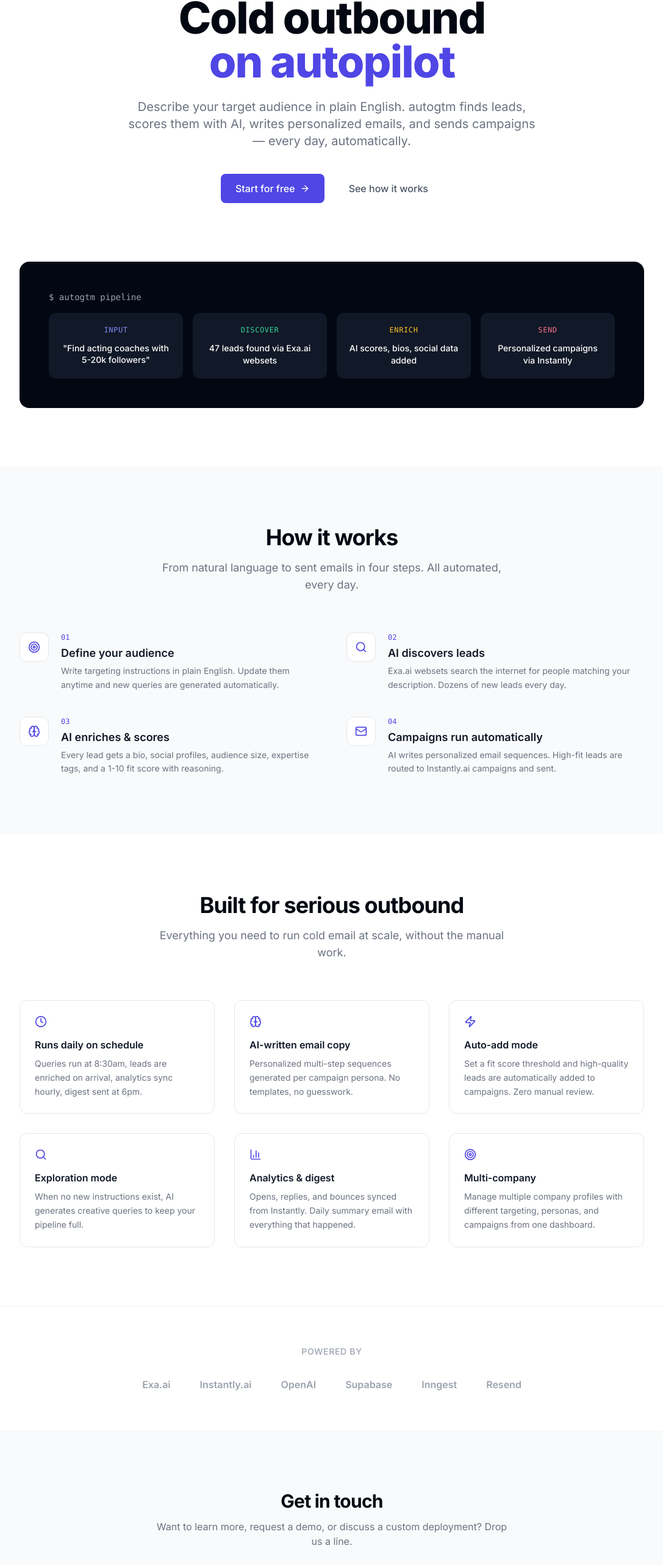
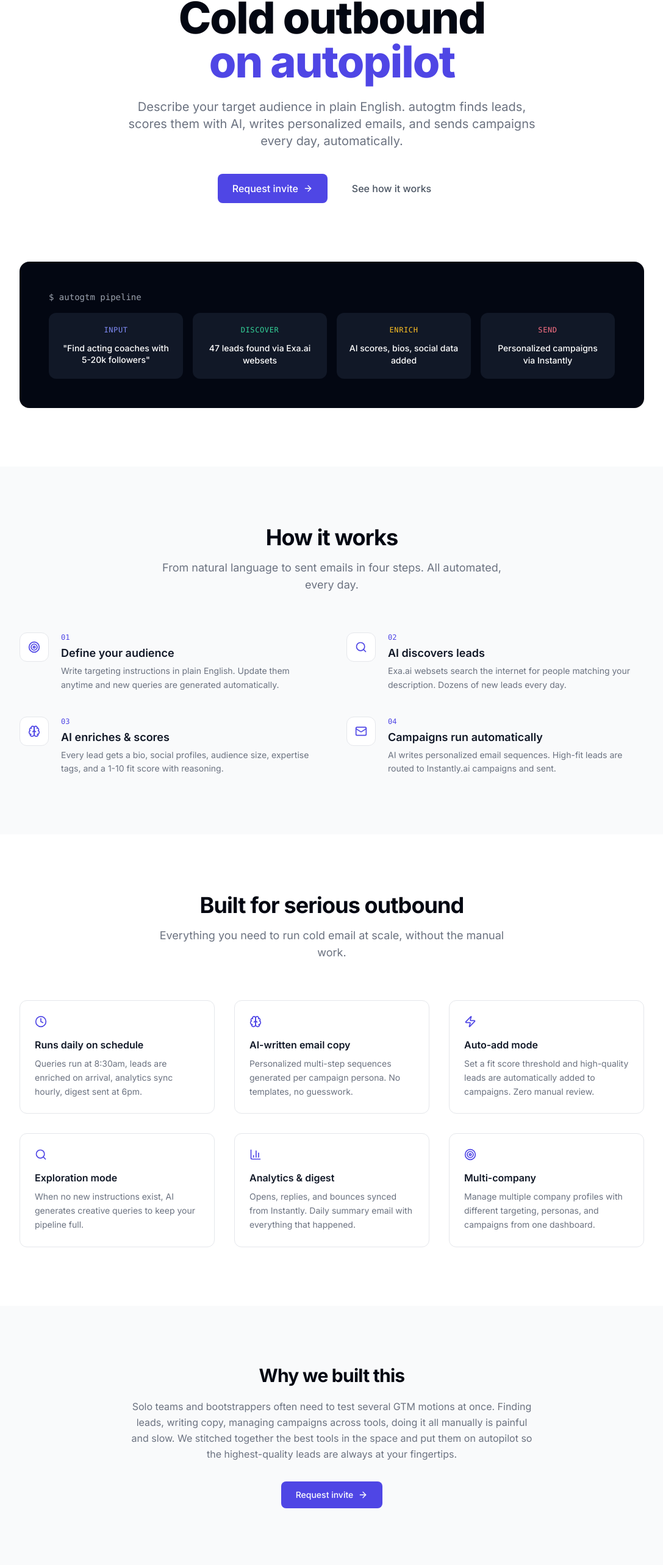
Before and after one commit to bholagabbar/autogtm, a Next.js app in the folder apps/autogtm/: page / in a window 1280 px wide. Shown: the part 231-2797 px from the top of the page at 61% size, without its empty margins (96-1183 px from the left). Built offline with nearby package versions, Linux system fonts and the light colour scheme.

Commit message:
Fix login etc

```diff
--- a/apps/autogtm/src/app/api/validate-invite-code/route.ts
+++ b/apps/autogtm/src/app/api/validate-invite-code/route.ts
@@ -1,6 +1,6 @@
 import { NextRequest, NextResponse } from 'next/server';
 
-const VALID_INVITE_CODES = (process.env.INVITE_CODES || 'AUTOGTM').split(',').map(c => c.trim().toUpperCase());
+const VALID_INVITE_CODES = (process.env.INVITE_CODES || 'GTMBETA').split(',').map(c => c.trim().toUpperCase());
 
 export async function POST(request: NextRequest) {
   const { inviteCode } = await request.json();
--- a/apps/autogtm/src/app/page.tsx
+++ b/apps/autogtm/src/app/page.tsx
@@ -2,29 +2,28 @@
 
 import { useState } from 'react';
 import Link from 'next/link';
-import { ArrowRight, Search, Brain, Mail, BarChart3, Zap, Clock, Target, Send } from 'lucide-react';
+import { ArrowRight, Search, Brain, Mail, BarChart3, Zap, Clock, Target, X } from 'lucide-react';
 
 export default function LandingPage() {
+  const [showContact, setShowContact] = useState(false);
   const [contactForm, setContactForm] = useState({ name: '', email: '', message: '' });
   const [sending, setSending] = useState(false);
   const [sent, setSent] = useState(false);
-  const [error, setError] = useState('');
 
   const handleContact = async (e: React.FormEvent) => {
     e.preventDefault();
     setSending(true);
-    setError('');
     try {
       const res = await fetch('/api/contact', {
         method: 'POST',
         headers: { 'Content-Type': 'application/json' },
         body: JSON.stringify(contactForm),
       });
-      if (!res.ok) throw new Error('Failed to send');
+      if (!res.ok) throw new Error('Failed');
       setSent(true);
       setContactForm({ name: '', email: '', message: '' });
     } catch {
-      setError('Something went wrong. Try emailing us directly at shreyans@cmnlabs.co');
+      // silent fail
     } finally {
       setSending(false);
     }
@@ -46,12 +45,12 @@ export default function LandingPage() {
             >
               Sign in
             </Link>
-            <Link
-              href="/login"
+            <button
+              onClick={() => { setShowContact(true); setSent(false); }}
               className="text-sm font-medium text-white bg-indigo-600 hover:bg-indigo-700 transition-colors px-4 py-2 rounded-lg"
             >
-              Get Started
-            </Link>
+              Request invite
+            </button>
           </div>
         </div>
       </nav>
@@ -69,16 +68,16 @@ export default function LandingPage() {
             <span className="text-indigo-600">on autopilot</span>
           </h1>
           <p className="mt-6 text-lg sm:text-xl text-gray-500 max-w-2xl mx-auto leading-relaxed">
-            Describe your target audience in plain English. autogtm finds leads, scores them with AI, writes personalized emails, and sends campaigns &mdash; every day, automatically.
+            Describe your target audience in plain English. autogtm finds leads, scores them with AI, writes personalized emails, and sends campaigns every day, automatically.
           </p>
           <div className="mt-10 flex flex-col sm:flex-row items-center justify-center gap-4">
-            <Link
-              href="/login"
+            <button
+              onClick={() => { setShowContact(true); setSent(false); }}
               className="inline-flex items-center gap-2 bg-indigo-600 hover:bg-indigo-700 text-white font-medium px-6 py-3 rounded-lg transition-colors text-base"
             >
-              Start for free
+              Request invite
               <ArrowRight className="h-4 w-4" />
-            </Link>
+            </button>
             <a
               href="#how-it-works"
               className="inline-flex items-center gap-2 text-gray-600 hover:text-gray-900 font-medium px-6 py-3 transition-colors text-base"
@@ -223,102 +222,97 @@ export default function LandingPage() {
         </div>
       </section>
 
-      {/* Integrations */}
-      <section className="py-16 px-6 border-y border-gray-100">
-        <div className="max-w-5xl mx-auto">
-          <p className="text-center text-sm font-medium text-gray-400 uppercase tracking-wider mb-8">
-            Powered by
+      {/* Why */}
+      <section className="py-24 px-6 bg-gray-50">
+        <div className="max-w-2xl mx-auto text-center">
+          <h2 className="text-2xl sm:text-3xl font-bold tracking-tight text-gray-950">
+            Why we built this
+          </h2>
+          <p className="mt-5 text-gray-500 leading-relaxed">
+            Solo teams and bootstrappers often need to test several GTM motions at once. Finding leads, writing copy, managing campaigns across tools, doing it all manually is painful and slow. We stitched together the best tools in the space and put them on autopilot so the highest-quality leads are always at your fingertips.
           </p>
-          <div className="flex flex-wrap items-center justify-center gap-x-12 gap-y-4">
-            {['Exa.ai', 'Instantly.ai', 'OpenAI', 'Supabase', 'Inngest', 'Resend'].map((name) => (
-              <span key={name} className="text-base font-semibold text-gray-400">
-                {name}
-              </span>
-            ))}
+          <div className="mt-8">
+            <button
+              onClick={() => { setShowContact(true); setSent(false); }}
+              className="inline-flex items-center gap-2 bg-indigo-600 hover:bg-indigo-700 text-white font-medium px-6 py-3 rounded-lg transition-colors text-sm"
+            >
+              Request invite
+              <ArrowRight className="h-4 w-4" />
+            </button>
           </div>
         </div>
       </section>
 
-      {/* Contact */}
-      <section id="contact" className="py-24 px-6 bg-gray-50">
-        <div className="max-w-xl mx-auto">
-          <div className="text-center mb-10">
-            <h2 className="text-3xl font-bold tracking-tight text-gray-950">Get in touch</h2>
-            <p className="mt-3 text-gray-500">
-              Want to learn more, request a demo, or discuss a custom deployment? Drop us a line.
-            </p>
-          </div>
+      {/* Contact Modal */}
+      {showContact && (
+        <div className="fixed inset-0 z-50 flex items-center justify-center bg-black/40 backdrop-blur-sm" onClick={() => setShowContact(false)}>
+          <div className="bg-white rounded-xl w-full max-w-md mx-4 p-6 relative" onClick={(e) => e.stopPropagation()}>
+            <button onClick={() => setShowContact(false)} className="absolute top-4 right-4 text-gray-400 hover:text-gray-600">
+              <X className="h-4 w-4" />
+            </button>
             {sent ? (
-            <div className="bg-white border border-gray-200 rounded-xl p-8 text-center">
-              <div className="w-12 h-12 bg-emerald-50 rounded-full flex items-center justify-center mx-auto mb-4">
-                <Send className="h-5 w-5 text-emerald-600" />
-              </div>
-              <h3 className="text-lg font-semibold text-gray-900 mb-1">Message sent</h3>
-              <p className="text-sm text-gray-500">We&apos;ll get back to you shortly.</p>
+              <div className="text-center py-4">
+                <p className="text-sm font-medium text-gray-900">Request received. We&#39;ll be in touch.</p>
               </div>
             ) : (
-            <form onSubmit={handleContact} className="bg-white border border-gray-200 rounded-xl p-8 space-y-5">
-              <div>
-                <label htmlFor="contact-name" className="block text-sm font-medium text-gray-700 mb-1.5">Name</label>
+              <form onSubmit={handleContact} className="space-y-4">
+                <h3 className="text-base font-semibold text-gray-900">Request an invite</h3>
+                <p className="text-sm text-gray-500">autogtm is currently invite-only. Tell us a bit about yourself and we&#39;ll send you a code.</p>
                 <input
-                  id="contact-name"
                   type="text"
                   required
                   value={contactForm.name}
                   onChange={(e) => setContactForm({ ...contactForm, name: e.target.value })}
-                  className="w-full rounded-lg border border-gray-200 px-4 py-2.5 text-sm focus:outline-none focus:ring-2 focus:ring-indigo-500 focus:border-transparent"
-                  placeholder="Your name"
+                  className="w-full rounded-lg border border-gray-200 px-3 py-2 text-sm focus:outline-none focus:ring-2 focus:ring-indigo-500 focus:border-transparent"
+                  placeholder="Name"
                 />
-              </div>
-              <div>
-                <label htmlFor="contact-email" className="block text-sm font-medium text-gray-700 mb-1.5">Email</label>
                 <input
-                  id="contact-email"
                   type="email"
                   required
                   value={contactForm.email}
                   onChange={(e) => setContactForm({ ...contactForm, email: e.target.value })}
-                  className="w-full rounded-lg border border-gray-200 px-4 py-2.5 text-sm focus:outline-none focus:ring-2 focus:ring-indigo-500 focus:border-transparent"
-                  placeholder="you@company.com"
+                  className="w-full rounded-lg border border-gray-200 px-3 py-2 text-sm focus:outline-none focus:ring-2 focus:ring-indigo-500 focus:border-transparent"
+                  placeholder="Email"
                 />
-              </div>
-              <div>
-                <label htmlFor="contact-message" className="block text-sm font-medium text-gray-700 mb-1.5">Message</label>
                 <textarea
-                  id="contact-message"
-                  required
-                  rows={4}
+                  rows={2}
                   value={contactForm.message}
                   onChange={(e) => setContactForm({ ...contactForm, message: e.target.value })}
-                  className="w-full rounded-lg border border-gray-200 px-4 py-2.5 text-sm focus:outline-none focus:ring-2 focus:ring-indigo-500 focus:border-transparent resize-none"
-                  placeholder="Tell us about your use case..."
+                  className="w-full rounded-lg border border-gray-200 px-3 py-2 text-sm focus:outline-none focus:ring-2 focus:ring-indigo-500 focus:border-transparent resize-none"
+                  placeholder="What are you working on? (optional)"
                 />
-              </div>
-              {error && (
-                <p className="text-sm text-red-600">{error}</p>
-              )}
                 <button
                   type="submit"
                   disabled={sending}
-                className="w-full bg-indigo-600 hover:bg-indigo-700 text-white font-medium py-2.5 px-4 rounded-lg transition-colors text-sm disabled:opacity-50"
+                  className="w-full bg-gray-900 hover:bg-gray-800 text-white font-medium py-2 px-4 rounded-lg transition-colors text-sm disabled:opacity-50"
                 >
-                {sending ? 'Sending...' : 'Send message'}
+                  {sending ? 'Sending...' : 'Request invite'}
                 </button>
               </form>
             )}
           </div>
-      </section>
+        </div>
+      )}
 
       {/* Footer */}
-      <footer className="py-12 px-6 border-t border-gray-100">
+      <footer className="py-10 px-6 border-t border-gray-100">
         <div className="max-w-5xl mx-auto flex flex-col sm:flex-row items-center justify-between gap-4">
           <div className="flex items-center gap-0">
             <span className="font-black text-lg tracking-tight text-gray-900">auto</span>
             <span className="font-black text-lg tracking-tight text-white bg-indigo-600 px-1.5 py-0.5 rounded-md ml-0.5">gtm</span>
           </div>
-          <p className="text-sm text-gray-400">
-            &copy; {new Date().getFullYear()} CMN Labs. All rights reserved.
+          <div className="flex items-center gap-4">
+            <button
+              onClick={() => { setShowContact(true); setSent(false); }}
+              className="text-xs text-gray-400 hover:text-gray-600 transition-colors"
+            >
+              Request invite
+            </button>
+            <span className="text-gray-200">|</span>
+            <p className="text-xs text-gray-400">
+              &copy; {new Date().getFullYear()} autogtm
             </p>
+          </div>
         </div>
       </footer>
     </div>
```
Lines whose indentation alone changed are shown as unchanged.
